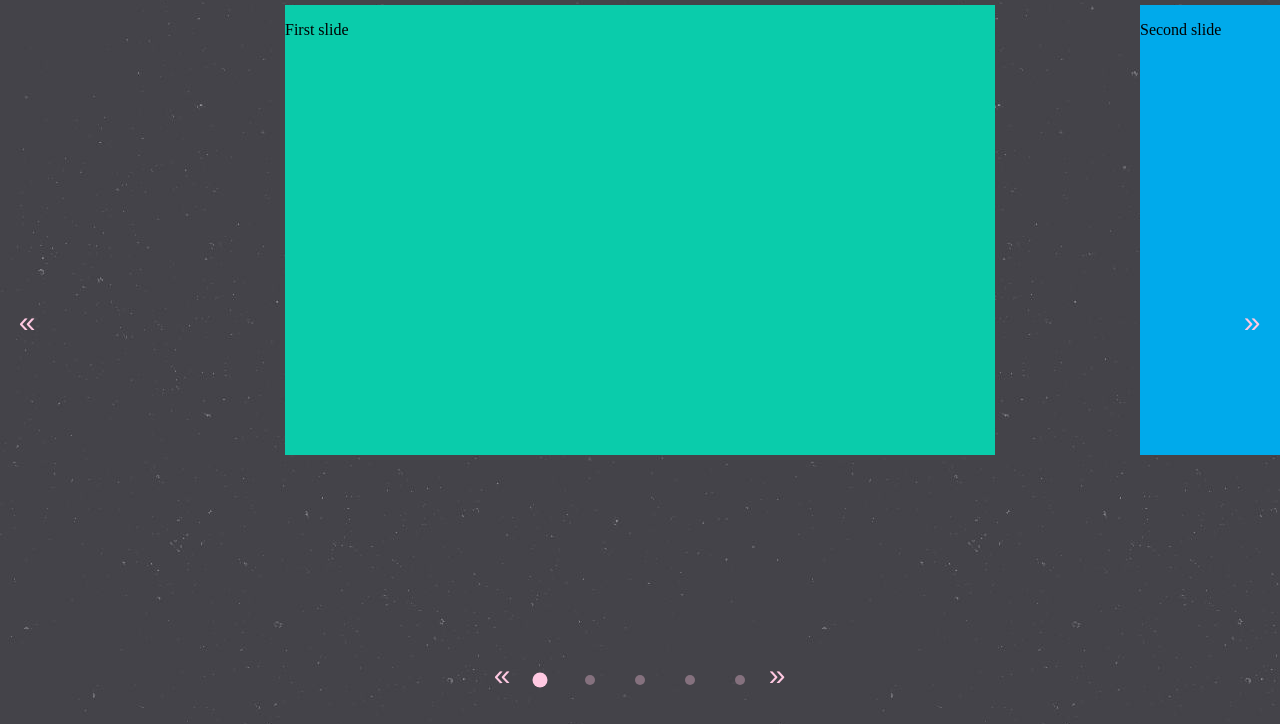
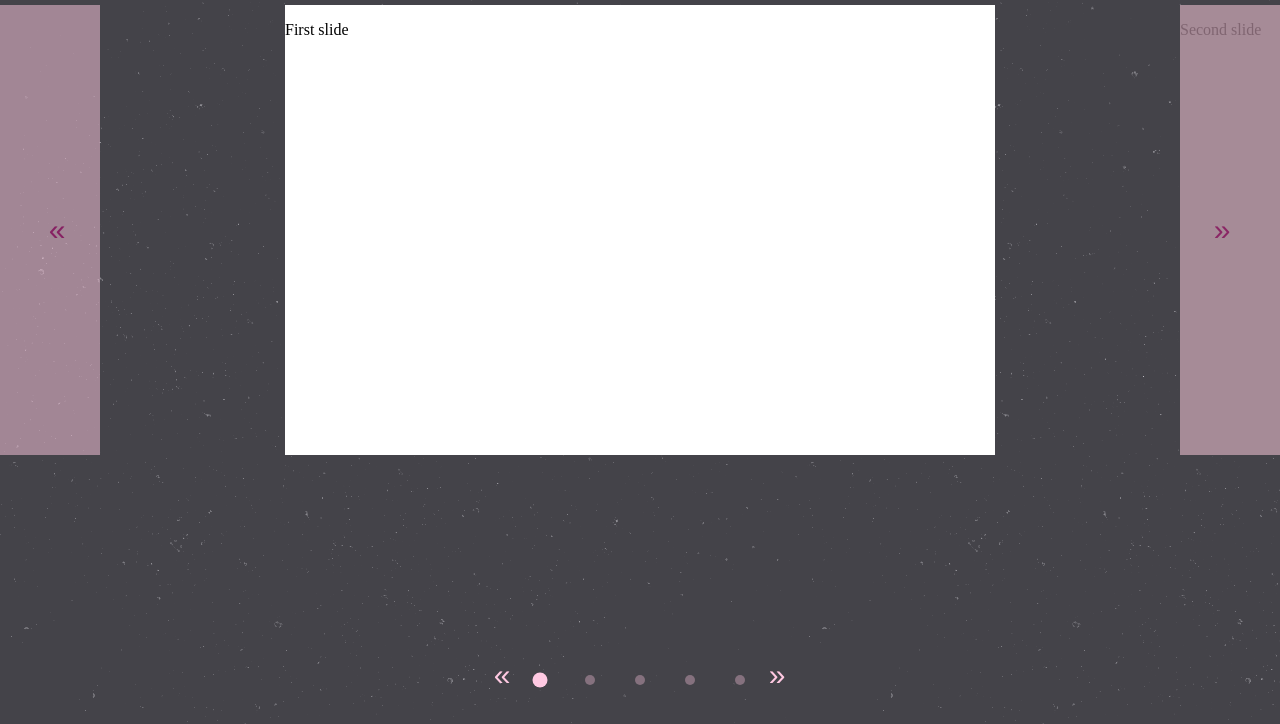
Before and after one commit to yuliapi/myGallery-layout, a website: page index.html in a window 1280 px wide. Shown: the part 76-800 px from the top of the page. Drawn offline with nearby package versions, Linux system fonts and the light colour scheme.

Commit message:
Carousel styles.

```diff
--- a/index.html
+++ b/index.html
@@ -46,7 +46,19 @@
                         <p>Fifth slide</p>
                     </div>
                 </div>
-                <div class="carousel-progress">
+
+                <div class="carousel-controls">
+                    <button class="slide-control control-prev" id="btnPrevious" data-controls="myCarousel"
+                            data-target="previous"><span></span>
+                    </button>
+                    <button class="slide-control control-next" id="btnNext" data-controls="myCarousel"
+                            data-target="next"><span></span>
+                    </button>
+                </div>
+
+            </div>
+            <div class="carousel-progress">
+                <div class="progress-wrapper">
                     <button class="slide-control control-prev" data-controls="myCarousel"
                             data-target="previous"><span></span>
                     </button>
@@ -63,17 +75,8 @@
                             data-target="next"><span></span>
                     </button>
                 </div>
-                <div class="carousel-controls">
-                    <button class="slide-control control-prev" id="btnPrevious" data-controls="myCarousel"
-                            data-target="previous"><span></span>
-                    </button>
-                    <button class="slide-control control-next" id="btnNext" data-controls="myCarousel"
-                            data-target="next"><span></span>
-                    </button>
-                </div>
 
             </div>
-
         </div>
     </div>
 
--- a/styles.scss
+++ b/styles.scss
@@ -1,6 +1,6 @@
 /*Screen size utils*/
 $break-small: 800px;
-$break-large: 1200px;
+$break-large: 1000px;
 
 /*Size base*/
 $base-margin: 10px; /***don't change this. Should be 10px! ***/
@@ -187,7 +187,8 @@ h1, h2, h3, h4, h5, h6 {
 }
 
 body {
-  background-image: url("/images/stardust.jpg");
+  background-color: #444349;
+  background-image: url("/images/stardust.png");
 }
 
 header {
@@ -583,94 +584,78 @@ form {
 /**********************************************IndexPage styling************************************/
 .carousel-wrapper {
   position: relative;
+  height: max-content;
 }
 
 .carousel-body {
   height: calc(100vh - 150px);
 }
 
-$slide-width: 710px;
+@mixin slide-position($width, $side-width) {
+  &.slide-right.next {
+    right: calc(-#{$width} + #{$side-width});
+    //right: calc(-710px + 100px);
+  }
+  &.slide-left.previous {
+    right: calc(100vw - #{$side-width});
+    //right: calc(100vw - 100px);
+  }
+  &.active {
+    right: calc((50vw - #{$width} / 2));
+    //right: calc((50vw - 710px/2));
+  }
+}
 
 .slide {
   position: fixed;
+  right: 0;
   transition: all 1s ease-in-out;
-  width: $slide-width;
-  height: 450px;
+  height: inherit;
+  min-height: 400px;
+  max-height: 450px;
+  background-color: white;
+  @include adjust-content(large-screen) {
+    $slide-width: 710px;
+    $side-slide-width: 100px;
+    width: $slide-width;
+    @include slide-position($slide-width, $side-slide-width);
+  }
   @include adjust-content(medium-screen) {
-    width: 500px;
+    $slide-width: 710px;
+    $side-slide-width: 50px;
+    width: $slide-width;
+    @include slide-position($slide-width, $side-slide-width);
   }
-}
-
-.slide-right {
-  right: -100vw;
-  &.next {
-    right:(calc(-100vw + #{$slide-width}));
-    @include adjust-content(medium-screen) {
-      right:(calc(-100vw + 500px))
-    }
+  @include adjust-content(small-screen) {
+    $slide-width: inherit;
+    $side-slide-width: 0px;
+    width: 100%;
+    @include slide-position($slide-width, $side-slide-width);
   }
-}
-
-.slide-left {
-  right: calc(150vw  - #{$slide-width}/4);
-  @include adjust-content(medium-screen) {
-    right:(calc(150vw - 500px/4))
+  &.slide-right {
+    background-color: #4d4d4d;
+    right: -150vw;
   }
-  &.previous {
-    right: calc(100vw - (50vw/2 - #{$slide-width}/4));
-    @include adjust-content(medium-screen) {
-      right: calc(100vw - (50vw/2 - 500px/4));
-    }
+  &.slide-left {
+    background-color: #4d4d4d;
+    right: 150vw;
   }
-}
-
-.slide.active {
-  right: calc((50vw - #{$slide-width}/2));
-  @include adjust-content(medium-screen) {
-    right: calc((50vw - 500px/2));
-  }
-}
-
-//
-//.slide.previous {
-//  right: 100vw;
-//
-//
-//  transition: all 1s ease-in-out;
-//}
-
-//.slide.next {
-//  position: initial;
-//  grid-area: right;
-//
-//  width: initial;
-//  transition: all 1s ease-in-out;
-//}
-
-.slide:first-child {
-  background: #0ACCAB;
-}
-
-.slide:last-child {
-  background: #00A3A3;
-}
-
-.slide:nth-child(2) {
-  background: #00AAEB;
-}
-
-.slide:nth-child(3) {
-  background: #AB90BB;
-}
-
-.slide:nth-child(4) {
-  background: #C8007D;
 }
 
 .carousel-progress {
   overflow: hidden;
   display: flex;
   justify-content: center;
+  @include adjust-content(small-screen) {
+    position: fixed;
+    bottom: 25px;
+    width: 100%;
+    .progress-wrapper {
+      width: max-content;
+      margin: 0 auto;
+    }
+  }
+
   ul {
     overflow: hidden;
     display: inline-block;
@@ -712,17 +697,37 @@ $slide-width: 710px;
   position: absolute;
   top: 0;
   width: 100%;
-  height: calc(100% - 50px);
+  height: 100%;
+  //min-height: 400px;
+  max-height: 450px;
+  //height: calc(100% - 50px);
   display: grid;
   grid-template-areas: 'left right';
+  grid-template-columns: 50px 50px;
+  @include adjust-content(large-screen) {
+    grid-template-columns: 100px 100px;
+  }
+  @include adjust-content(small-screen) {
+    display: none;
+  }
   align-items: center;
   justify-content: space-between;
-
+  .slide-control span {
+  color: $deep-rose;
+  }
   .control-next {
     grid-area: right;
   }
   .control-prev {
     grid-area: left;
+  }
+  .slide-control {
+    height: inherit;
+    background-color: $cake-pink;
+    opacity: 0.5;
+    border-radius: 0;
+    margin: 0;
+    width: 100%;
   }
 }
 
@@ -739,6 +744,7 @@ $slide-width: 710px;
 }
 
 .slide-control span {
+  color: $cake-pink;
   cursor: pointer;
   display: inline-block;
   transform: scale(1.5, 1.5);
@@ -755,11 +761,13 @@ $slide-width: 710px;
   content: '\00bb';
 }
 
-.control-prev span:hover {
+.control-prev:hover span {
   transform: scale(2.3, 2.3) translateX(-5px);
+  transition: all 0.3s ease-in-out;
 }
 
-.control-next span:hover {
+.control-next:hover span {
 
   transform: scale(2.3, 2.3) translateX(5px);
+  transition: all 0.3s ease-in-out;
 }
```
Also changed, not shown: css/styles.css, 1 other file.
